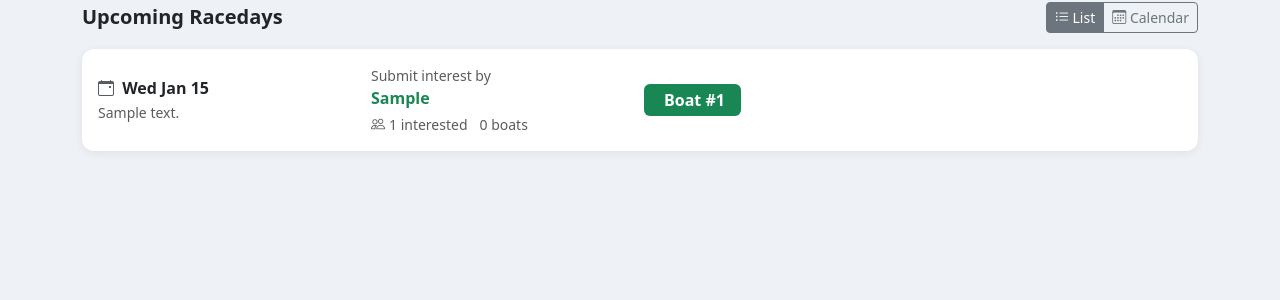
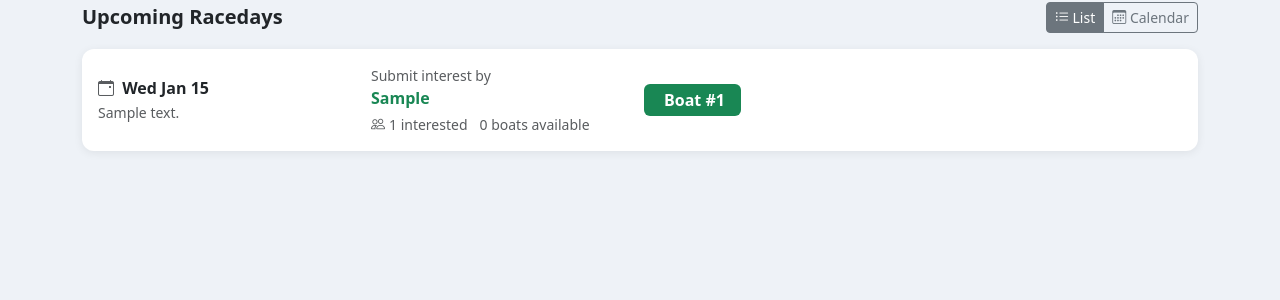
Before and after one commit to mikesmeets/sonar-allocator, a Flask app: page /dashboard in a window 1280 px wide. Shown: the part 275-575 px from the top of the page. Run offline with Flask 3, Linux system fonts and the light colour scheme; the visitor is signed in with stand-in values (Sample User, id 1); data comes from the database, SQL or seed files in the repository; tables that the repository leaves empty hold one stand-in row (values such as "Sample post"); some libraries are stand-ins or nearby versions.

Commit message:
Change 'boats' to 'boats available' on race cards
Co-Authored-By: Claude Sonnet 4.6 <noreply@anthropic.com>

```diff
--- a/templates/dashboard.html
+++ b/templates/dashboard.html
@@ -147,7 +147,7 @@
                 </a>
               </small>
               <small class="text-muted">
-                <i class="bi bi-sailboat me-1"></i>{{ rd.total_boats }} boat{{ 's' if rd.total_boats != 1 else '' }}
+                <i class="bi bi-sailboat me-1"></i>{{ rd.total_boats }} boat{{ 's' if rd.total_boats != 1 else '' }} available
               </small>
             </div>
           </div>
```
